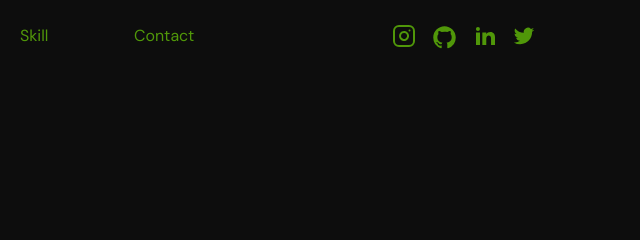
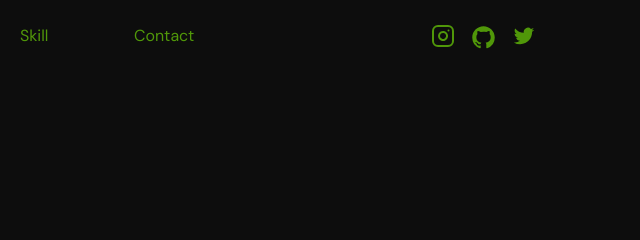
Before and after one commit to birukGetache/kekuPortifolio, a plain HTML site: page index.html in a window 1280 px wide. Shown: the top 240 px of the page, 640-1280 px from the left. Drawn offline with nearby package versions, Linux system fonts and the light colour scheme; a web font is replaced by a local one.

Commit message:
Update index.html

```diff
--- a/index.html
+++ b/index.html
@@ -105,25 +105,6 @@
                   <path fill="none" d="M0 0h24v24H0z" />
                   <path
                     d="M12 2C6.475 2 2 6.475 2 12a9.994 9.994 0 0 0 6.838 9.488c.5.087.687-.213.687-.476 0-.237-.013-1.024-.013-1.862-2.512.463-3.162-.612-3.362-1.175-.113-.288-.6-1.175-1.025-1.413-.35-.187-.85-.65-.013-.662.788-.013 1.35.725 1.538 1.025.9 1.512 2.338 1.087 2.912.825.088-.65.35-1.087.638-1.337-2.225-.25-4.55-1.113-4.55-4.938 0-1.088.387-1.987 1.025-2.688-.1-.25-.45-1.275.1-2.65 0 0 .837-.262 2.75 1.026a9.28 9.28 0 0 1 2.5-.338c.85 0 1.7.112 2.5.337 1.912-1.3 2.75-1.024 2.75-1.024.55 1.375.2 2.4.1 2.65.637.7 1.025 1.587 1.025 2.687 0 3.838-2.337 4.688-4.562 4.938.362.312.675.912.675 1.85 0 1.337-.013 2.412-.013 2.75 0 .262.188.574.688.474A10.016 10.016 0 0 0 22 12c0-5.525-4.475-10-10-10z"
-                    fill="rgba(255,255,255,1)"
-                  />
-                </svg>
-              </a>
-            </li>
-            <li>
-              <a
-                href="https://linkedin.com/in/Keku"
-                title="LinkedIn"
-                target="_blank"
-                ><svg
-                  xmlns="http://www.w3.org/2000/svg"
-                  viewBox="0 0 24 24"
-                  width="24"
-                  height="24"
-                >
-                  <path fill="none" d="M0 0h24v24H0z" />
-                  <path
-                    d="M6.94 5a2 2 0 1 1-4-.002 2 2 0 0 1 4 .002zM7 8.48H3V21h4V8.48zm6.32 0H9.34V21h3.94v-6.57c0-3.66 4.77-4 4.77 0V21H22v-7.93c0-6.17-7.06-5.94-8.72-2.91l.04-1.68z"
                     fill="rgba(255,255,255,1)"
                   />
                 </svg>
```
